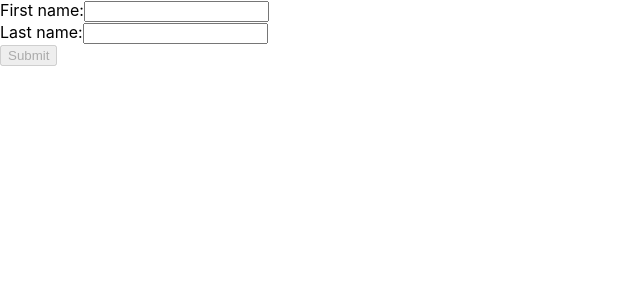
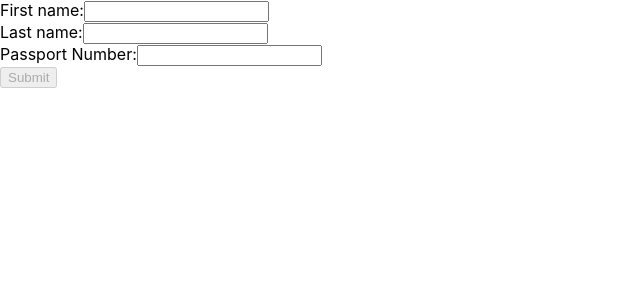
Before and after one commit to AlexOg37/form-with-validation, a React (Create React App) app: page / in a window 1280 px wide. Shown: the top 300 px of the page, without its empty margins (0-640 px from the left). Built offline with nearby package versions, Linux system fonts and the light colour scheme.

Commit message:
add passport number field

```diff
--- a/src/App/Form.tsx
+++ b/src/App/Form.tsx
@@ -28,7 +28,7 @@ const Form: React.FC = () => {
   const isFormValid = (Object.keys(values) as Array<keyof typeof values>)
     .every(k => errors[k] === '');
 
-  const { nameLabel, surnameLabel, submitButton } = formData;
+  const { nameLabel, surnameLabel, submitButton, passportNumber } = formData;
   return (
     <>
       <TextInput
@@ -47,6 +47,14 @@ const Form: React.FC = () => {
         onBlur={handleTextFiledTouch}
         error={errors.surname}
       />
+      <TextInput
+        label={passportNumber}
+        name='passport'
+        value={values.passport}
+        onChange={handleTextFiledChange}
+        onBlur={handleTextFiledTouch}
+        error={errors.passport}
+      />
       <button type='submit' disabled={!isFormValid}>{submitButton}</button>
     </>
   );
--- a/src/App/formData.ts
+++ b/src/App/formData.ts
@@ -1,5 +1,6 @@
 export const formData = {
   nameLabel: 'First name',
   surnameLabel: 'Last name',
-  submitButton: 'Submit'
+  passportNumber: 'Passport Number',
+  submitButton: 'Submit',
 };
--- a/src/actions.ts
+++ b/src/actions.ts
@@ -1,6 +1,7 @@
 export type Values = {
   name: string;
   surname: string;
+  passport: string;
 }
 
 export type Errors = {
--- a/src/reducer.ts
+++ b/src/reducer.ts
@@ -3,6 +3,7 @@ import { Values, State, Actions } from "./actions";
 const defaultValues: Values = {
   name: '',
   surname: '',
+  passport: '',
 }
 
 export const defaultState: State = {
```
